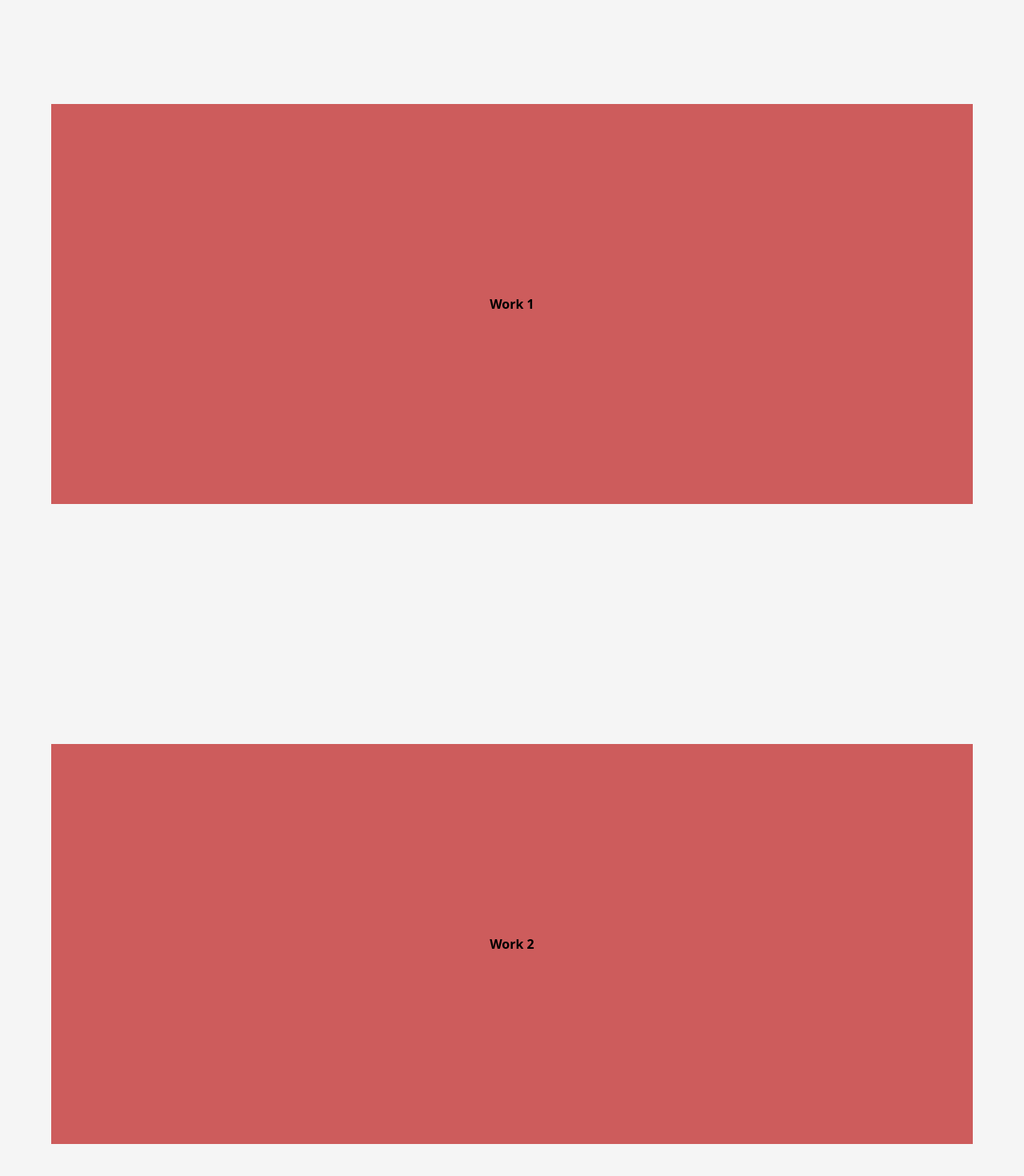
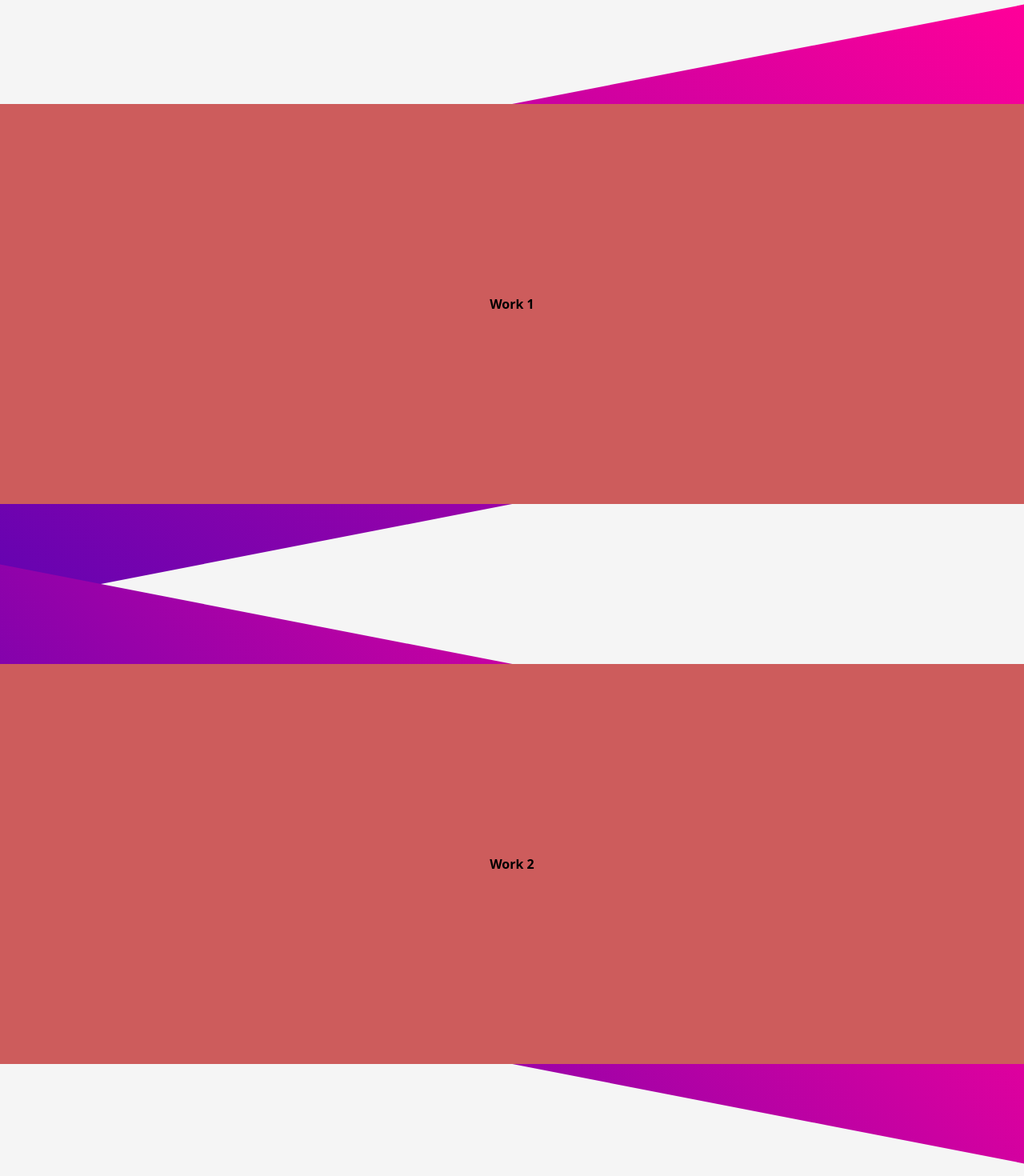
Before and after one commit to BuddhaTheChef/fl-2020, a React (Create React App) app: page /work in a window 1280 px wide. Shown: the part 620-2090 px from the top of the page at 80% size. Built offline with nearby package versions, Linux system fonts and the light colour scheme.

Commit message:
adding in styles for work

```diff
--- a/src/App.css
+++ b/src/App.css
@@ -192,7 +192,7 @@ background-color: rgb(66,66,66);
 }
 
 .work-div-subcontent {
-  width: 90%;
+  width: 100%;
   display: flex;
   justify-content: center;
   align-items: center;
@@ -201,6 +201,56 @@ background-color: rgb(66,66,66);
   margin: 200px auto 250px auto;
   margin-bottom: 300px;
 }
+
+.diagonal-box {
+  background-image: linear-gradient(45deg, #6303B1, #ff0099);
+  transform: skewY(-11deg);
+  position: relative;
+}
+
+.diagonal-box:before {
+	position: absolute;
+    top: 0;
+    right: 0;
+    left: 0;
+    bottom: 0;
+    background-image: linear-gradient(45deg, #654ea3, #eaafc8);
+    transform: skewY(-11deg);
+}
+.content {
+	max-width: 80em;
+    margin: 200px auto;
+    transform: skewY(11deg);
+    position: relative;
+    height: 500px;
+}
+
+.diagonal-box-rev {
+  background-image: linear-gradient(45deg, #6303B1, #ff0099);
+  transform: skewY(11deg);
+  position: relative;
+}
+
+.diagonal-box-rev:before {
+	position: absolute;
+    top: 0;
+    right: 0;
+    left: 0;
+    bottom: 0;
+    background-image: linear-gradient(45deg, #654ea3, #eaafc8);
+    transform: skewY(11deg);
+}
+.content-rev {
+	max-width: 80em;
+    margin: 200px auto;
+    transform: skewY(-11deg);
+    position: relative;
+    height: 500px;
+}
+
+
+
+
 
 /* Contact Page */
 
--- a/src/components/Work/Work.js
+++ b/src/components/Work/Work.js
@@ -8,7 +8,12 @@ export default class Work extends Component {
                 <div className="header-work-div"><p style={{padding: '95px', fontSize: '40px'}}>Work</p></div>
             </div>
             <div className="lower-work-div">
-                <div className="work-div-subcontent"><h4>Work 1</h4></div>
+            <div class="diagonal-box">
+	        <div class="content"> <div className="work-div-subcontent"><h4>Work 1</h4></div> </div>
+            </div>
+            <div class="diagonal-box-rev">
+	        <div class="content-rev"> <div className="work-div-subcontent"><h4>Work 2</h4></div> </div>
+            </div>
                 <div className="work-div-subcontent"><h4>Work 2</h4></div>
                 <div className="work-div-subcontent"><h4>Work 3</h4></div>
                 <div className="work-div-subcontent"><h4>Work 4</h4></div>
```
